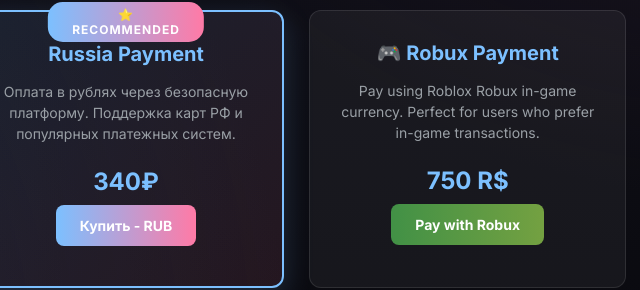
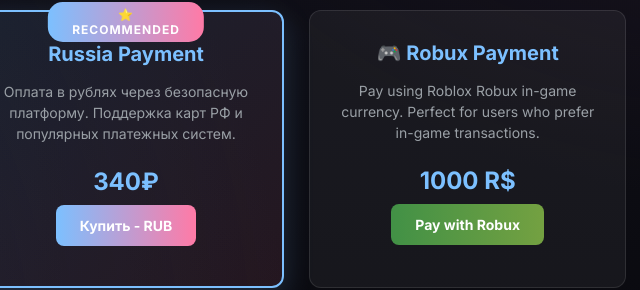
Before and after one commit to gotapped/well1x, a plain HTML site: page index.html in a window 1280 px wide. Shown: the part 3903-4193 px from the top of the page, 514-1154 px from the left. Drawn offline with Linux system fonts and the light colour scheme.

Commit message:
Update index.html

```diff
--- a/index.html
+++ b/index.html
@@ -425,7 +425,7 @@
         <div class="feature-card">
           <h3>🎮 Robux Payment</h3>
           <p>Pay using Roblox Robux in-game currency. Perfect for users who prefer in-game transactions.</p>
-          <p style="font-size:24px;color:var(--accentA);font-weight:bold;margin:15px 0;">750 R$</p>
+          <p style="font-size:24px;color:var(--accentA);font-weight:bold;margin:15px 0;">1000 R$</p>
           <p><a href="https://www.roblox.com/game-pass/1414506021/donate-me" target="_blank" style="background:linear-gradient(90deg,rgba(76,175,80,0.8),rgba(139,195,74,0.8));padding:12px 24px;border-radius:8px;text-decoration:none;color:#fff;font-weight:bold;">Pay with Robux</a></p>
         </div>
       </div>
```
